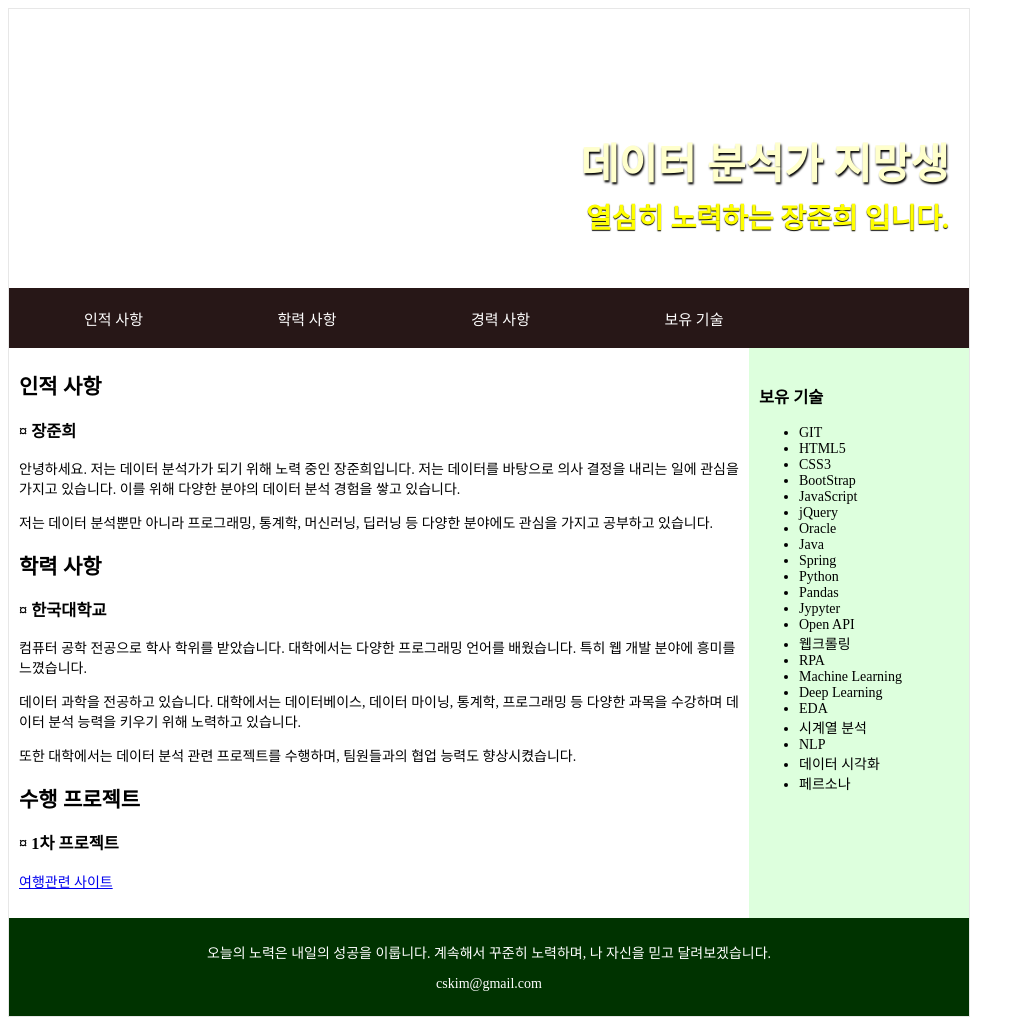
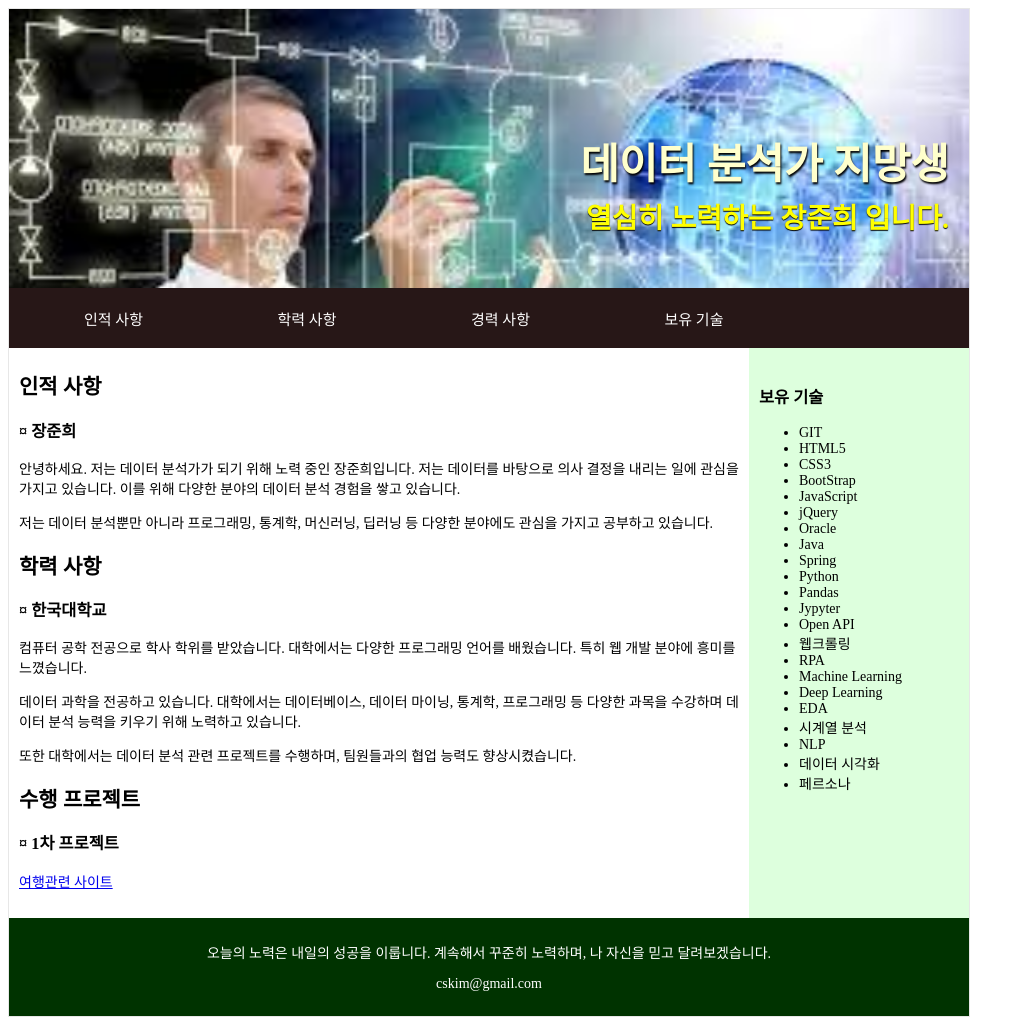
Before and after one commit to bluebo247/bluebo247.github.io, a plain HTML site: page index.html in a window 1280 px wide. Shown: the whole page, without its empty margins (0-1025 px from the left). Drawn offline with Linux system fonts and the light colour scheme.

Commit message:
Update style4.css

```diff
--- a/style4.css
+++ b/style4.css
@@ -13,7 +13,7 @@ body {
 header {
 	position:relative;
 	height: 280px;
-	background-image: url('../images/자소서.jpg');
+	background-image: url('./header.jpg');
 	background-repeat: no-repeat;
 	background-position: left top;
 	background-size: cover;
```
